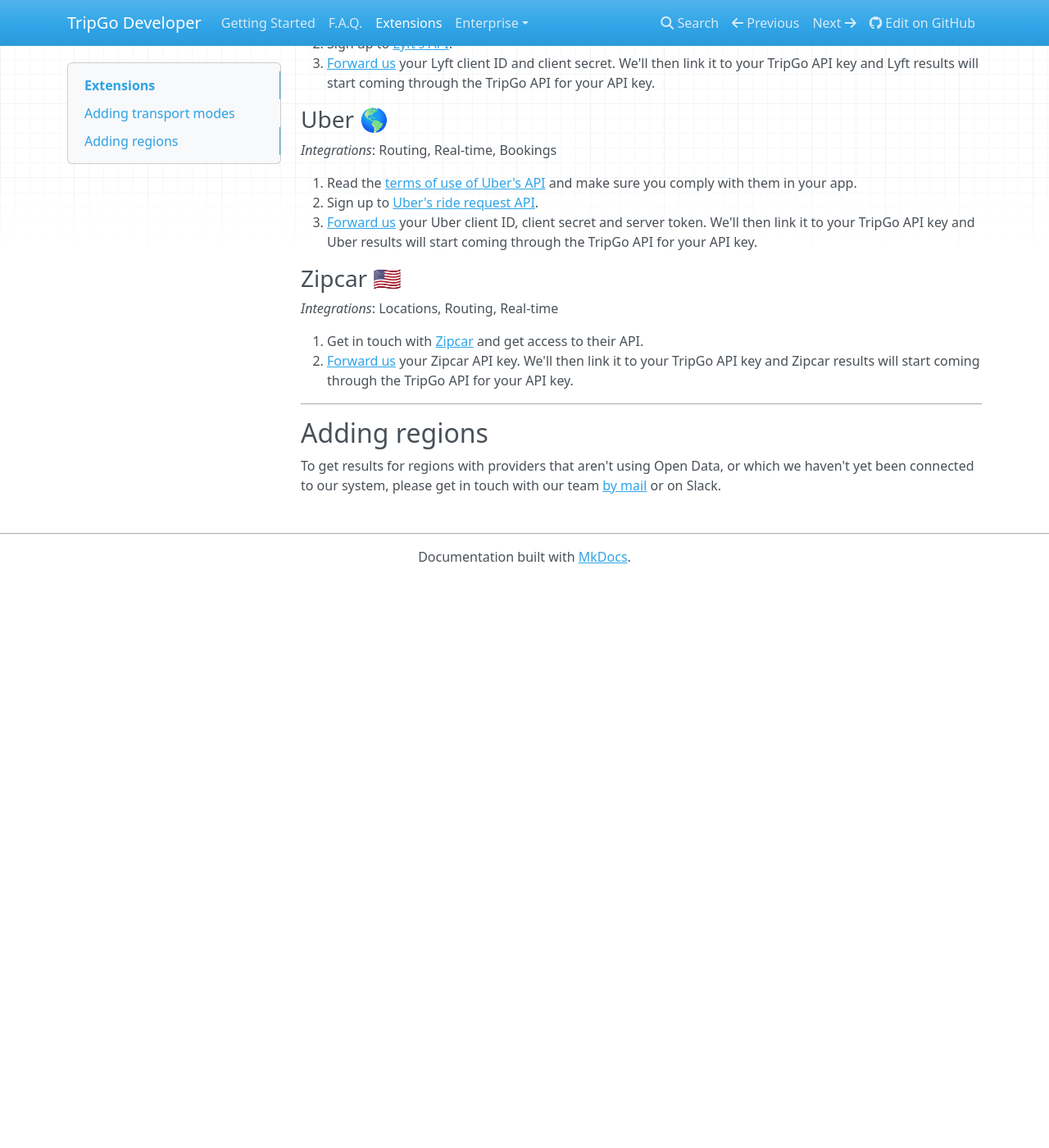
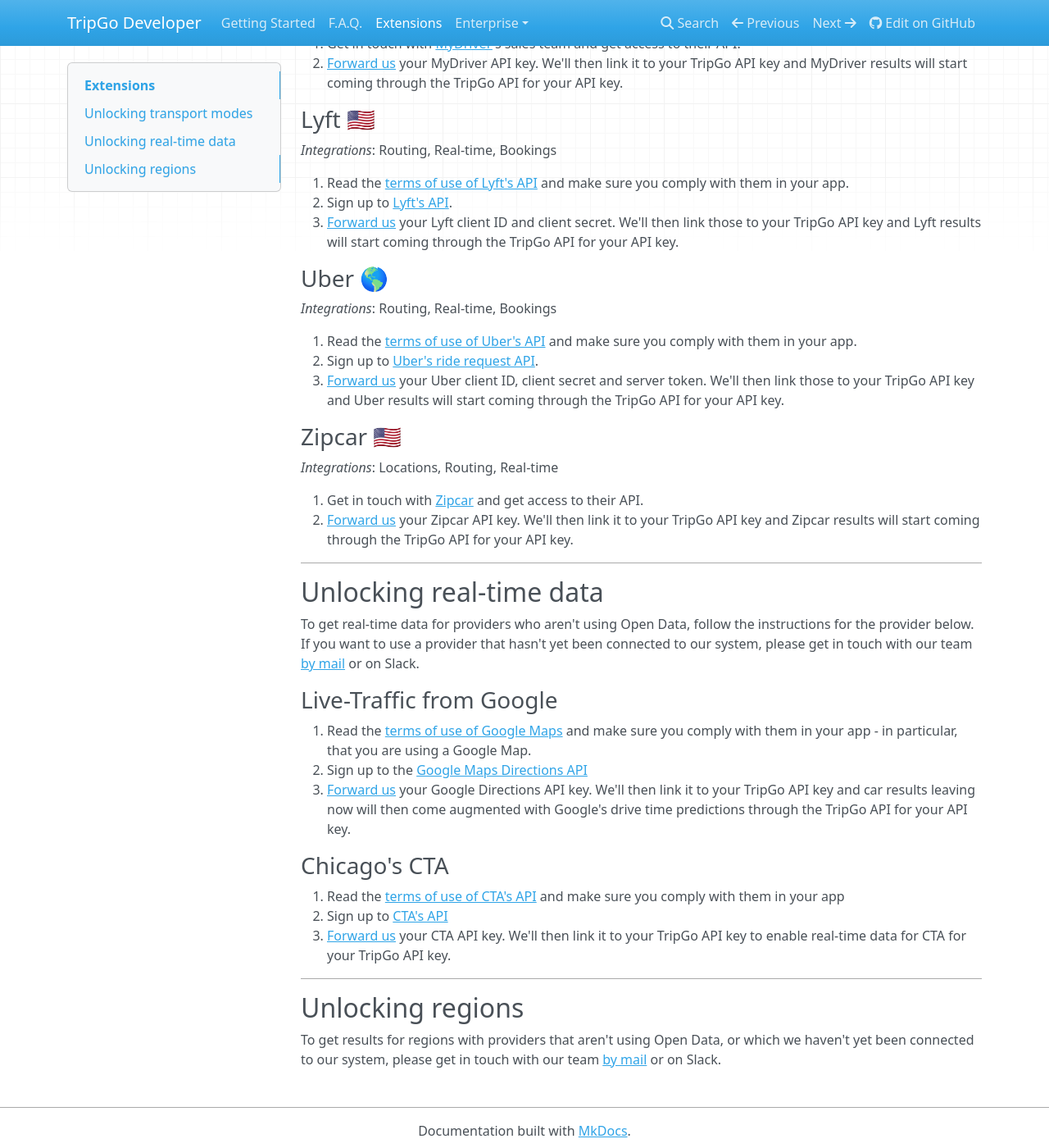
Before and after one commit to skedgo/tripgo-api, an MkDocs documentation site: the page built from docs/extensions.md, in a window 1280 px wide and 1400 px high, scrolled down 1123 px. Shown: the whole window at 82% size. Built offline with MkDocs 1.6.1, drawn with Linux system fonts in a browser that asks for light colours; nearby versions of some CDN libraries; old or Windows-style settings are respelled for this version of MkDocs; before the commit the page ends 1830 px from its top, so only the background shows below that; some of the changed text lies outside the part shown.

Commit message:
Adding more unlocking info
BlaBlaCar, Chicago's CTA + Google

```diff
--- a/docs/extensions.md
+++ b/docs/extensions.md
@@ -4,16 +4,25 @@
 
 The TripGo API can be extended in the following ways:
 
-1. Add transport modes (or regions) that require API keys, such as Uber, Lyft or certain public transport providers that require you to sign up with them first.
+1. Unlock transport modes, regions and real-time data from services that require you to first accept their terms or acquire API credentials.
 2. Add new transport modes through our TSP Connectors (coming soon).
 3. Add new regions through our Region Connectors (coming soon).
 
 
 ---
 
-## Adding transport modes
+## Unlocking transport modes
 
 To get results for providers who aren't using Open Data, follow the instructions for the provider below. If you want to use a provider that hasn't yet been connected to our system, please get in touch with our team [by mail](mailto:api@skedgo.com) or on Slack.
+
+
+### BlaBlaCar 🌍
+
+*Integrations*: Routing, Real-time
+
+1. Read the [terms of use of BlaBlaCar's API](https://dev.blablacar.com/terms) and make sure you comply with them in your app.
+2. Sign up to [BlaBlaCar's API](https://dev.blablacar.com).
+3. [Forward us](mailto:api@skedgo.com) your BlaBlaCar auth key. We'll then link it to your TripGo API key and BlaBlaCar results will start coming through the TripGo API for your API key.
 
 
 ### Car2go 🌏
@@ -47,7 +56,7 @@
 
 1. Read the [terms of use of Lyft's API](https://developer.lyft.com/docs/lyft-developer-platform-terms-of-use) and make sure you comply with them in your app.
 2. Sign up to [Lyft's API](http://developer.lyft.com).
-2. [Forward us](mailto:api@skedgo.com) your Lyft client ID and client secret. We'll then link it to your TripGo API key and Lyft results will start coming through the TripGo API for your API key.
+3. [Forward us](mailto:api@skedgo.com) your Lyft client ID and client secret. We'll then link those to your TripGo API key and Lyft results will start coming through the TripGo API for your API key.
 
 
 ### Uber 🌎
@@ -56,7 +65,7 @@
 
 1. Read the [terms of use of Uber's API](https://developer.uber.com/docs/riders/terms-of-use) and make sure you comply with them in your app.
 2. Sign up to [Uber's ride request API](https://developer.uber.com/docs/riders/ride-requests/introduction).
-2. [Forward us](mailto:api@skedgo.com) your Uber client ID, client secret and server token. We'll then link it to your TripGo API key and Uber results will start coming through the TripGo API for your API key.
+3. [Forward us](mailto:api@skedgo.com) your Uber client ID, client secret and server token. We'll then link those to your TripGo API key and Uber results will start coming through the TripGo API for your API key.
 
 
 ### Zipcar 🇺🇸
@@ -69,6 +78,32 @@
 
 ---
 
-## Adding regions
+## Unlocking real-time data
+
+To get real-time data for providers who aren't using Open Data, follow the instructions for the provider below. If you want to use a provider that hasn't yet been connected to our system, please get in touch with our team [by mail](mailto:api@skedgo.com) or on Slack.
+
+### Live-Traffic from Google
+
+1. Read the [terms of use of Google Maps]() and make sure you comply with them in your app - in particular, that you are using a Google Map.
+2. Sign up to the [Google Maps Directions API]()
+3. [Forward us](mailto:api@skedgo.com) your Google Directions API key. We'll then link it to your TripGo API key and car results leaving now will then come augmented with Google's drive time predictions through the TripGo API for your API key.
+
+### Chicago's CTA
+
+1. Read the [terms of use of CTA's API](http://www.transitchicago.com/developers/terms.aspx) and make sure you comply with them in your app
+2. Sign up to [CTA's API](http://www.transitchicago.com/developers/)
+3. [Forward us](mailto:api@skedgo.com) your CTA API key. We'll then link it to your TripGo API key to enable real-time data for CTA for your TripGo API key.
+
+
+<!--
+### Montreal's AMT
+
+1.
+2. [Let us know]() that you comply with the terms. We'll then enable real-time data for AMT for your TripGo API key.
+-->
+
+---
+
+## Unlocking regions
 
 To get results for regions with providers that aren't using Open Data, or which we haven't yet been connected to our system, please get in touch with our team [by mail](mailto:api@skedgo.com) or on Slack.
```
